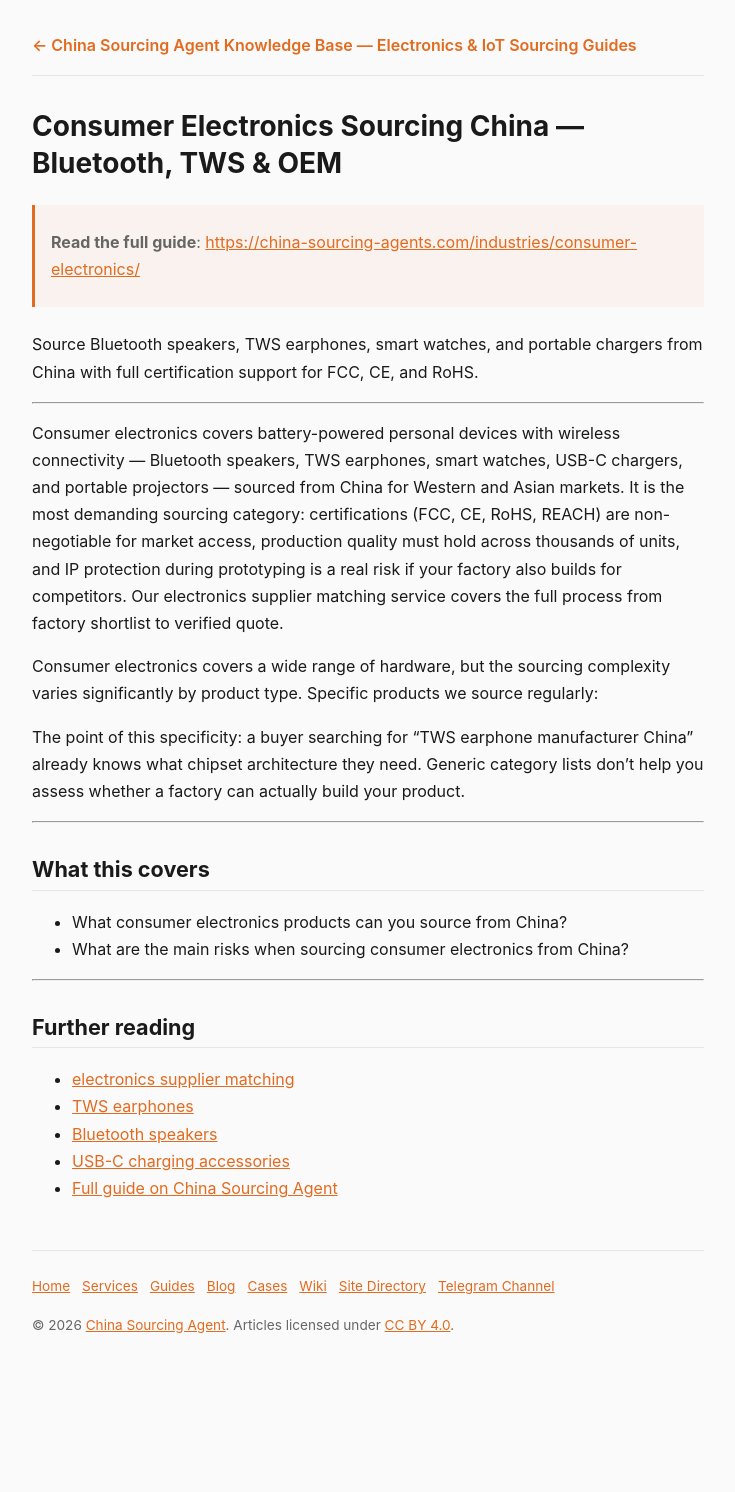
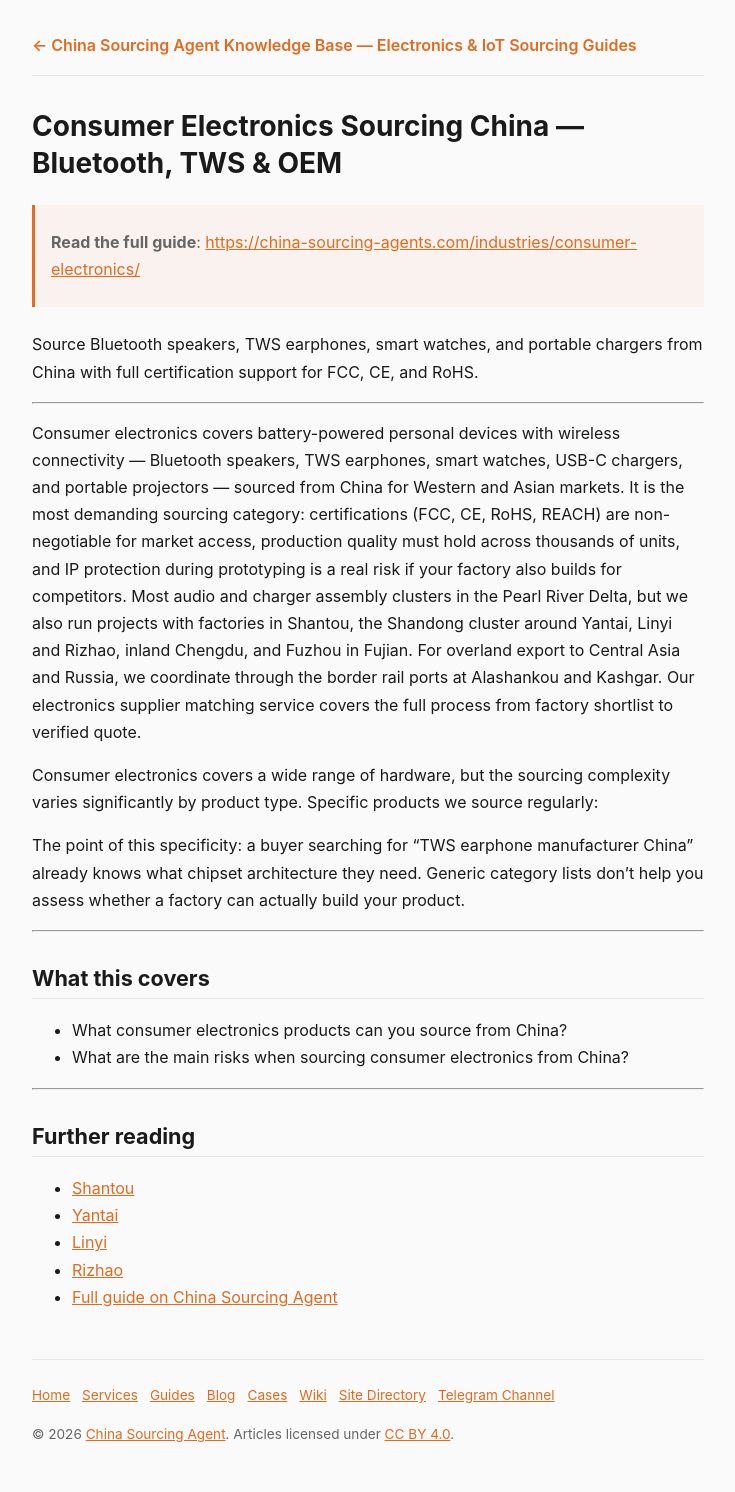
Before and after one commit to sky-flux/china-sourcing-agents-article, a Jekyll site: the page built from industries/consumer-electronics.md, in a window 1280 px wide. Shown: the whole page, without its empty margins (272-1007 px from the left). Built offline with Jekyll 4.4.1, drawn with Linux system fonts in a browser that asks for light colours; before the commit the page ends 1383 px from its top, so only the background shows below that.

Commit message:
Auto-sync article summaries from sourcing repo

```diff
--- a/industries/consumer-electronics.md
+++ b/industries/consumer-electronics.md
@@ -12,7 +12,7 @@ Source Bluetooth speakers, TWS earphones, smart watches, and portable chargers f
 
 ---
 
-Consumer electronics covers battery-powered personal devices with wireless connectivity — Bluetooth speakers, TWS earphones, smart watches, USB-C chargers, and portable projectors — sourced from China for Western and Asian markets. It is the most demanding sourcing category: certifications (FCC, CE, RoHS, REACH) are non-negotiable for market access, production quality must hold across thousands of units, and IP protection during prototyping is a real risk if your factory also builds for competitors. Our electronics supplier matching service covers the full process from factory shortlist to verified quote.
+Consumer electronics covers battery-powered personal devices with wireless connectivity — Bluetooth speakers, TWS earphones, smart watches, USB-C chargers, and portable projectors — sourced from China for Western and Asian markets. It is the most demanding sourcing category: certifications (FCC, CE, RoHS, REACH) are non-negotiable for market access, production quality must hold across thousands of units, and IP protection during prototyping is a real risk if your factory also builds for competitors. Most audio and charger assembly clusters in the Pearl River Delta, but we also run projects with factories in Shantou, the Shandong cluster around Yantai, Linyi and Rizhao, inland Chengdu, and Fuzhou in Fujian. For overland export to Central Asia and Russia, we coordinate through the border rail ports at Alashankou and Kashgar. Our electronics supplier matching service covers the full process from factory shortlist to verified quote.
 
 Consumer electronics covers a wide range of hardware, but the sourcing complexity varies significantly by product type. Specific products we source regularly:
 
@@ -29,8 +29,8 @@ The point of this specificity: a buyer searching for "TWS earphone manufacturer
 
 ## Further reading
 
-- [electronics supplier matching](https://china-sourcing-agents.com/services/sourcing/)
-- [TWS earphones](https://china-sourcing-agents.com/products/electronics/tws-earphones-oem/)
-- [Bluetooth speakers](https://china-sourcing-agents.com/products/electronics/bluetooth-speaker-oem/)
-- [USB-C charging accessories](https://china-sourcing-agents.com/products/electronics/usb-c-hub/)
+- [Shantou](https://china-sourcing-agents.com/cities/shantou-sourcing-agent/)
+- [Yantai](https://china-sourcing-agents.com/cities/yantai-sourcing-agent/)
+- [Linyi](https://china-sourcing-agents.com/cities/linyi-sourcing-agent/)
+- [Rizhao](https://china-sourcing-agents.com/cities/rizhao-sourcing-agent/)
 - [Full guide on China Sourcing Agent](https://china-sourcing-agents.com/industries/consumer-electronics/)
```
Also changed, not shown: cases/eu-industrial-iot-gateway.md (+1 -1 lines), industries/pcb-assembly.md (+4 -4 lines), industries/power-electronics.md (+1 -1 lines), services/factory-audit.md (+1 -1 lines), services/product-development.md (+1 -1 lines).
